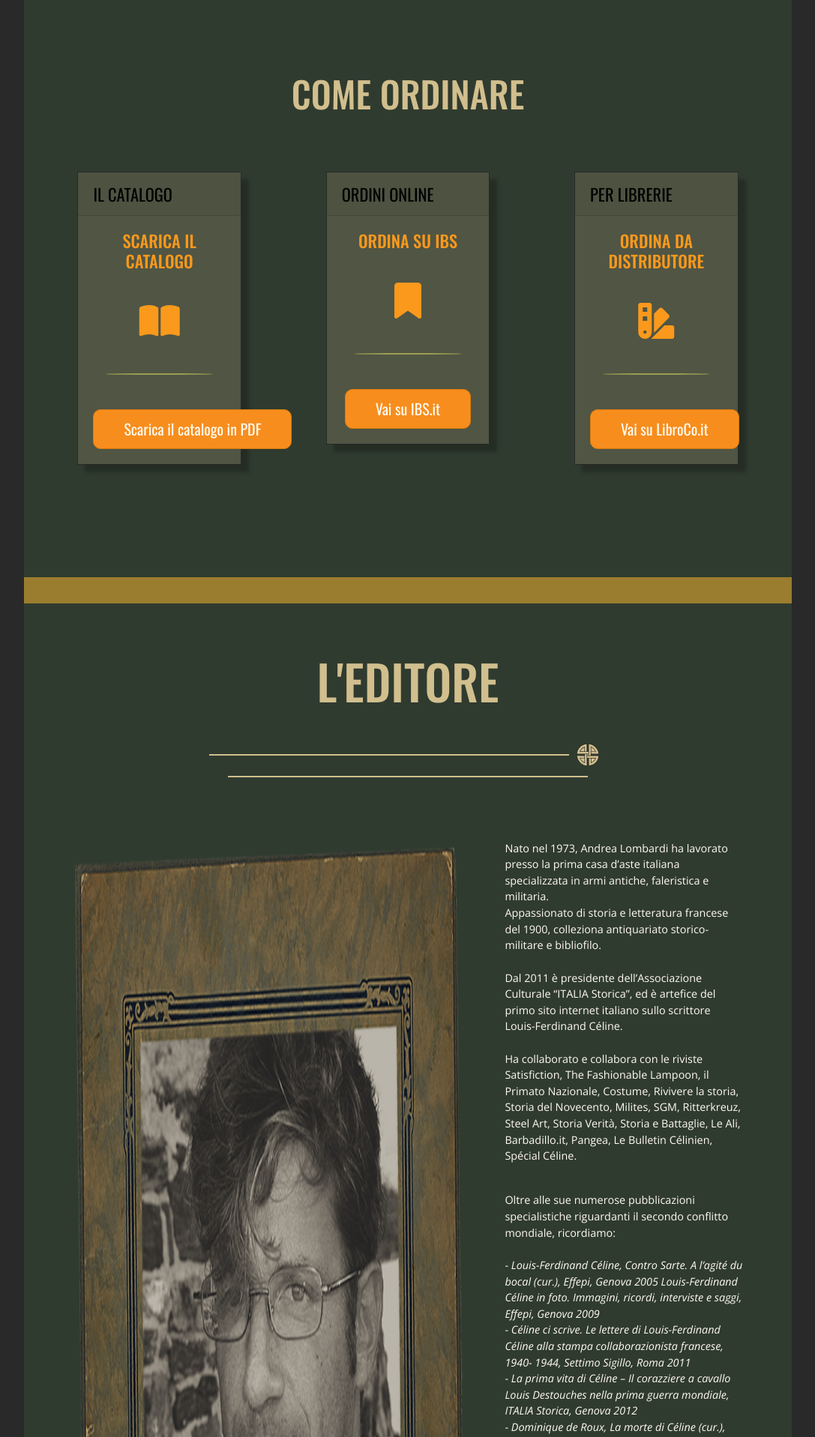
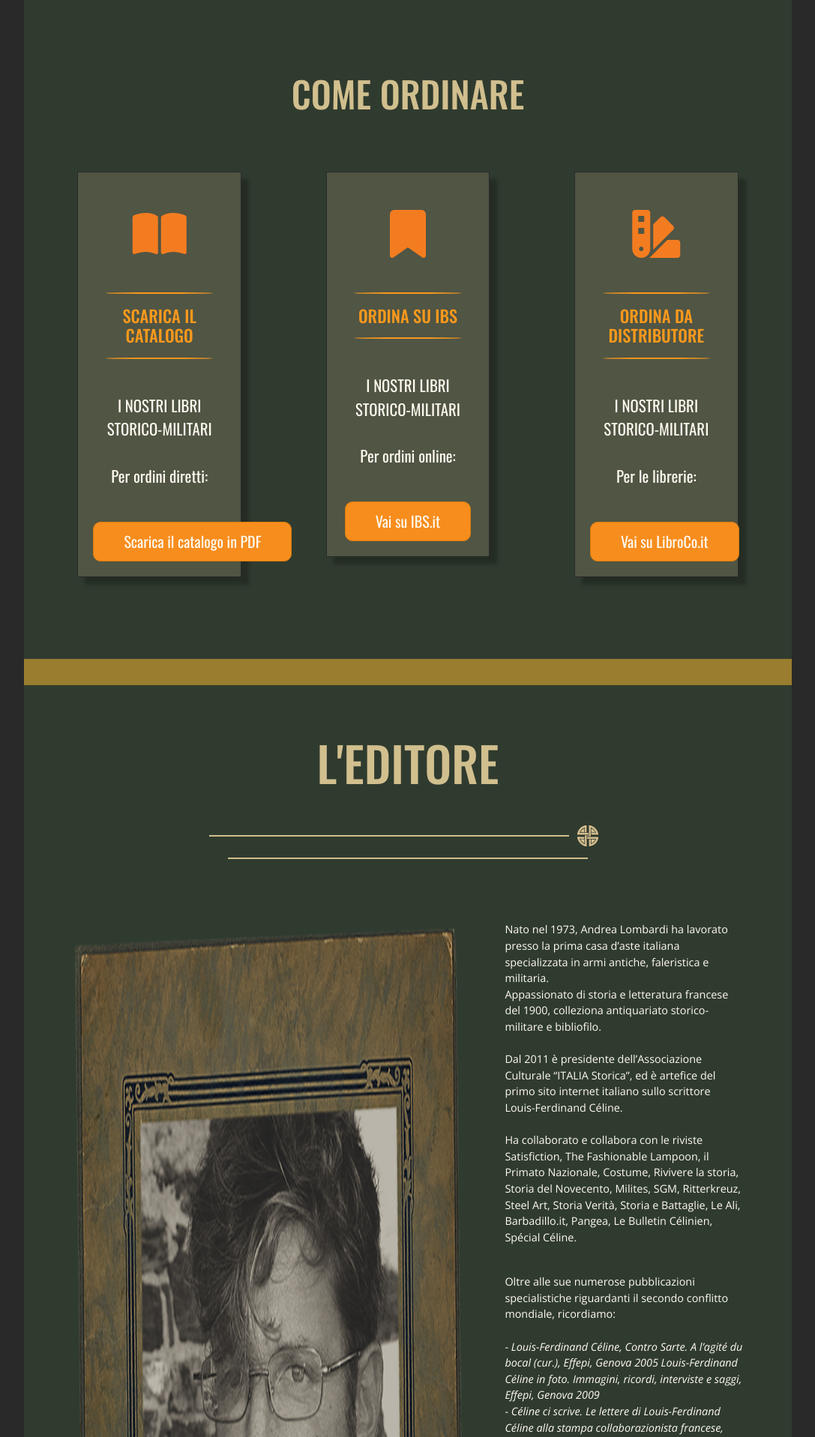
Before and after one commit to romina-trazzi/Italia-Storica, a PHP site: page / in a window 1280 px wide. Shown: the part 1708-3625 px from the top of the page at 75% size, without its empty margins (96-1183 px from the left). Run offline with PHP 8.4, Linux system fonts and the light colour scheme; style sheets or scripts are compiled from the project's sources; some libraries are stand-ins or nearby versions.

Commit message:
Commit cards
Ristrutturazione cards

```diff
--- a/index.html
+++ b/index.html
@@ -202,13 +202,14 @@
                 <!-- Prima card -->
                 <div class="col-lg-3">
                   <div class="card">
-                    <div class="card-header"> IL CATALOGO </div>
+                    <!-- <div class="card-header"> IL CATALOGO </div> -->
                     <div class="card-body text-center">
-                      <h5 class="card-title"> SCARICA IL CATALOGO </h5>
                       <i class="fas fa-book-open"></i>
                       <hr>
-                      <!-- <img src="public/img/catalogo.jpeg"> -->
-                      <!-- <p class="card-text text-center"> I NOSTRI LIBRI <br> STORICO-MILITARI <br>Per ordini diretti: </p> -->
+                      <h5 class="card-title"> SCARICA IL CATALOGO </h5>
+                      <hr>
+
+                      <p class="card-text text-center"> I NOSTRI LIBRI <br> STORICO-MILITARI <br><br> Per ordini diretti: </p>
                       <a href="https://1drv.ms/b/s!Aso8wGv5JN2egTHUDRwYrytfCIgJ" class="btn button orange btn-lg">Scarica il catalogo in PDF</a>
                     </div>
                   </div>
@@ -218,13 +219,14 @@
                 <!-- Seconda card -->
                 <div class="col-lg-3">
                   <div class="card">
-                    <div class="card-header"> ORDINI ONLINE </div>
+                    <!-- <div class="card-header"> ORDINI ONLINE </div>  -->
                     <div class="card-body text-center">
-                      <h5 class="card-title">ORDINA SU IBS</h5>
                       <i class="fas fa-bookmark"></i>
                       <hr>
-                      <!-- <img src="https://upload.wikimedia.org/wikipedia/commons/thumb/6/65/IBS_logo.svg/1200px-IBS_logo.svg.png"> -->
-                      <!-- <p class="card-text text-center"> I NOSTRI LIBRI <br> STORICO-MILITARI <br>Per ordini online: </p> -->
+                      <h5 class="card-title">ORDINA SU IBS</h5>
+                      <hr>
+
+                      <p class="card-text text-center"> I NOSTRI LIBRI <br> STORICO-MILITARI <br><br> Per ordini online: </p>
                       <a href="https://www.ibs.it/libri/editori/italia-storica" class="btn button orange btn-lg"> Vai su IBS.it</a>
                     </div>
                   </div>
@@ -234,13 +236,14 @@
                 <!-- Terza card -->
                 <div class="col-lg-3">
                   <div class="card">
-                    <div class="card-header"> PER LIBRERIE </div>
+                    <!-- <div class="card-header"> PER LIBRERIE </div> -->
                     <div class="card-body text-center">
-                      <h5 class="card-title">ORDINA DA DISTRIBUTORE</h5>
                       <i class="fas fa-swatchbook"></i>
                       <hr>
-                      <!-- <img src="public/img/shield knot.svg"> -->
-                      <!-- <p class="card-text"> I NOSTRI LIBRI <br> STORICO-MILITARI <br>Per le librerie: </p> -->
+                      <h5 class="card-title">ORDINA DA DISTRIBUTORE</h5>
+                      <hr>
+
+                      <p class="card-text"> I NOSTRI LIBRI <br> STORICO-MILITARI <br><br> Per le librerie: </p>
                       <a href="https://www.libroco.it/servizi-per-librai-acquisto-libri-on-line.php" class="btn button orange btn-lg"> Vai su LibroCo.it</a>
                     </div>
                   </div>
@@ -360,10 +363,10 @@
             <!-- / Titolo -->
 
             <!-- Contatti container-->
-            <div class="col-lg-12 d-flex contatti_container">
+            <div class="col-lg-12 d-flex flex-column align-items-center contatti_container">
 
               <!-- Form container -->
-              <div class="col-lg-6 d-flex flex-column align-items-center form-container">
+              <div class="col-lg-12 d-flex flex-column align-items-center form-container">
 
                 <div>
                   <i class="fas fa-envelope-open-text"></i>
@@ -381,14 +384,12 @@
               <!-- Form container -->
 
               <!-- Map container -->
-              <div class="col-lg-6 d-flex justify-content-center align-items-end map-container">
 
+              <div class="col-lg-12 d-flex justify-content-center align-items-end map-container">
                 <iframe src="https://www.google.com/maps/embed?pb=!1m18!1m12!1m3!1d2849.832976659466!2d8.96064571583628!3d44.41607297910251!2m3!1f0!2f0!3f0!3m2!1i1024!2i768!4f13.1!3m3!1m2!1s0x12d343849b542a17%3A0xcd14a8a2e6e3296b!2sVia%20Carmelo%20Onorato%2C%209%2F18%2C%2016144%20Genova%20GE!5e0!3m2!1sit!2sit!4v1616728120551!5m2!1sit!2sit" width="500" height="400" style="border:0;" allowfullscreen="" loading="lazy"></iframe>
 
-
-                <!-- <div class="icons-container">
-
-                  <div>
+                <div class="icons-container">
+                  <div class="text-center">
 
                     <p>
                       <i class="icon fas fa-map-marker-alt"></i>
@@ -411,13 +412,17 @@
 
                   </div>
 
-                </div> -->
+                </div>
+              </div>
 
-              </div>
+
+
+
               <!-- / Map container -->
 
             </div>
             <!-- / Contatti container -->
+
 
 
           </div>
--- a/public/css/style.css
+++ b/public/css/style.css
@@ -542,7 +542,7 @@ body main .order .card-collector {
   margin-bottom: 150px;
 }
 body main .order .card-collector .card-container {
-  max-height: 397px;
+  max-height: 500px;
 }
 body main .order .card-collector .card-container .card {
   background-color: rgba(209, 191, 150, 0.2);
@@ -550,25 +550,26 @@ body main .order .card-collector .card-container .card {
   color: #fa991c;
   box-shadow: 10px 10px 5px 0px rgba(0, 0, 0, 0.25);
 }
-body main .order .card-collector .card-container .card .card-header {
-  color: black;
-  font-size: 1.4em;
-}
 body main .order .card-collector .card-container .card .card-title {
   color: #fa991c;
   font-size: 1.4em;
+}
+body main .order .card-collector .card-container .card .card-body hr {
+  width: 80%;
+  border: 1px solid #fa991c;
+  border-radius: 50%;
 }
 body main .order .card-collector .card-container .card .card-body i {
   width: 100%;
   padding-top: 30px;
   padding-bottom: 30px;
-  color: #fa991c;
-  font-size: 3rem;
+  color: #f47c20;
+  font-size: 4rem;
 }
-body main .order .card-collector .card-container .card .card-body hr {
-  width: 80%;
-  border: 1px solid #9e9d51;
-  border-radius: 50%;
+body main .order .card-collector .card-container .card .card-body p {
+  color: floralwhite;
+  font-size: 1.3rem;
+  padding-top: 30px;
 }
 body main .order .card-collector .card-container .card .card-body .button {
   margin-top: 30px;
@@ -690,6 +691,7 @@ body main .form .contatti_container {
 body main .form .contatti_container .form-container {
   width: 100%;
   padding: 0;
+  margin-bottom: 150px;
 }
 body main .form .contatti_container .form-container i {
   font-size: 5rem;
@@ -717,16 +719,18 @@ body main .form .contatti_container .map-container .map_responsive iframe {
   width: 0%;
   position: absolute;
 }
-body main .form .contatti_container .map-container .icons-container p {
+body main .form .icons-container p {
   margin: 0;
   width: 100%;
 }
-body main .form .contatti_container .map-container .icons-container p span {
+body main .form .icons-container p span {
   font-family: "Oswald", sans-serif;
   font-weight: 300;
+  font-size: 1.5rem;
+  line-height: 1.2;
   color: #fa991c;
 }
-body main .form .contatti_container .map-container .icons-container p i {
+body main .form .icons-container p i {
   font-size: 1.5rem;
   padding-right: 10px;
   color: #fa991c;
--- a/src/Partials/_common.scss
+++ b/src/Partials/_common.scss
@@ -16,7 +16,6 @@ $color-map: (
   "icons_color": rgb(244, 124, 32),
   "text_color": rgb(255, 250, 240),
   "title_color": rgb(209,191,142),
-  "loghi_color": rgba(209, 191, 141, 0.5),
   "card_text_color": rgb(158, 157, 81),
 
 );
--- a/src/style.scss
+++ b/src/style.scss
@@ -157,7 +157,7 @@ body {
                 margin-bottom: 150px;
 
                 .card-container {
-                    max-height: 397px;
+                    max-height: 500px;
 
                     .card {
                         background-color: map-get($color-map, bg_card_color);
@@ -167,11 +167,10 @@ body {
                         -moz-box-shadow: 10px 10px 5px 0px rgba(0,0,0,0.25);
                         box-shadow: 10px 10px 5px 0px rgba(0,0,0,0.25);
 
-                        .card-header {
-                            //color: map-get($color-map, icons_color);
-                            color: black;
-                            font-size: 1.4em;
-                        }
+                        // .card-header {
+                        //     color: map-get($color-map, icons_color);
+                        //     font-size: 1.4em;
+                        // }
 
                         .card-title {
                             color: map-get($color-map, links_color);
@@ -179,18 +178,25 @@ body {
                         }
 
                         .card-body {
+
+                            hr {
+                                width: 80%;
+                                border: 1px solid map-get($color-map, links_color);
+                                border-radius: 50%;
+                            }
+
                             i {
                                 width: 100%;
                                 padding-top: 30px;
                                 padding-bottom: 30px;
-                                color: map-get($color-map, links_color);
-                                font-size: 3rem;
+                                color: map-get($color-map, icons_color);
+                                font-size: 4rem;
                             }
 
-                            hr {
-                                width: 80%;
-                                border: 1px solid map-get($color-map, card_text_color);
-                                border-radius: 50%;
+                            p {
+                                color: map-get($color-map, text_color);
+                                font-size: 1.3rem;
+                                padding-top: 30px;
                             }
 
                             .button {
@@ -321,6 +327,7 @@ body {
                 .form-container {
                     width: 100%;
                     padding: 0;
+                    margin-bottom: 150px;
 
                     i {
                         font-size: 5rem;
@@ -355,6 +362,11 @@ body {
                         }
                     }
 
+
+                }
+
+            }
+
             .icons-container {
                 p {
                     margin: 0;
@@ -363,8 +375,8 @@ body {
                     span {
                         font-family: "Oswald", sans-serif;
                         font-weight: 300;
-                                // font-size: 1.5rem;
-                                // line-height: 1.2;
+                        font-size: 1.5rem;
+                        line-height: 1.2;
                         color: map-get($color-map, links_color);
                     }
 
@@ -375,9 +387,6 @@ body {
                     }
 
 
-                        }
-
-                    }
                 }
 
             }
```
Lines whose indentation alone changed are shown as unchanged.
